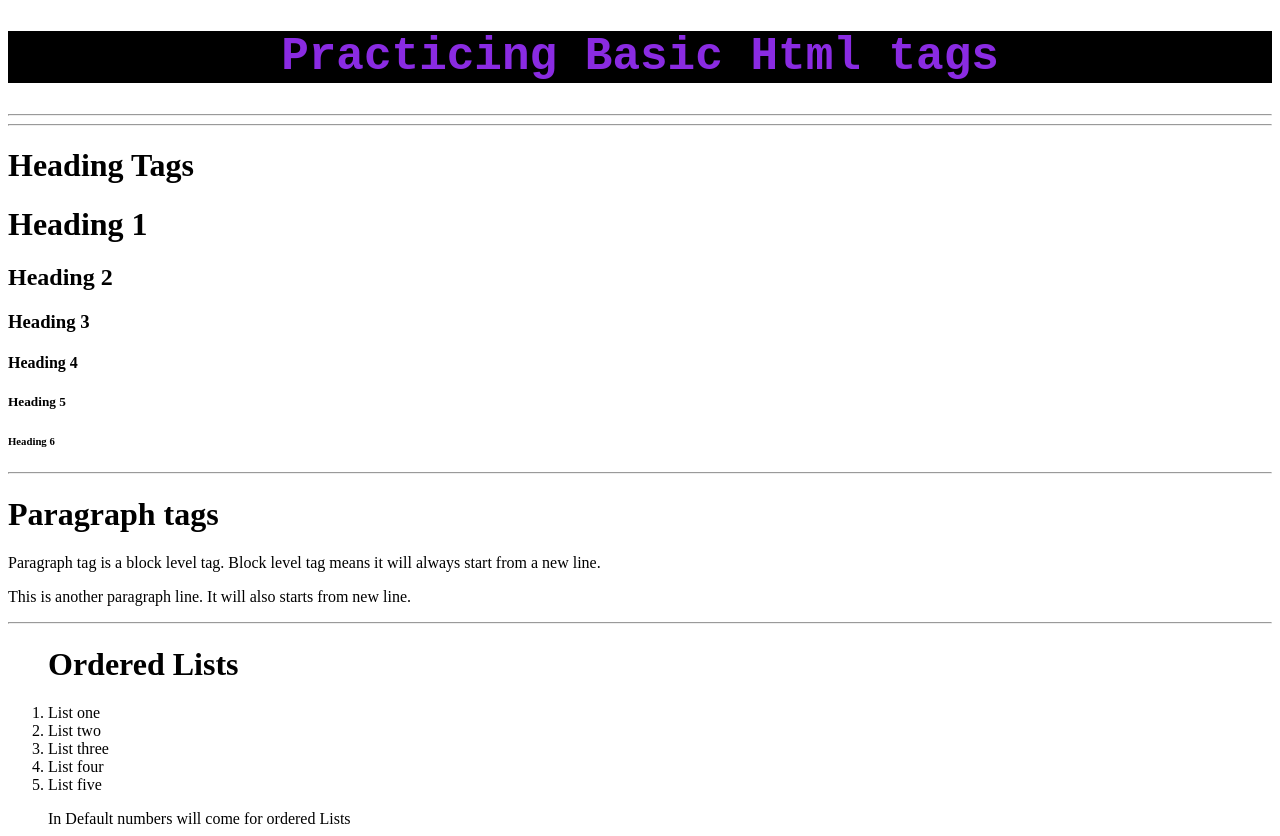
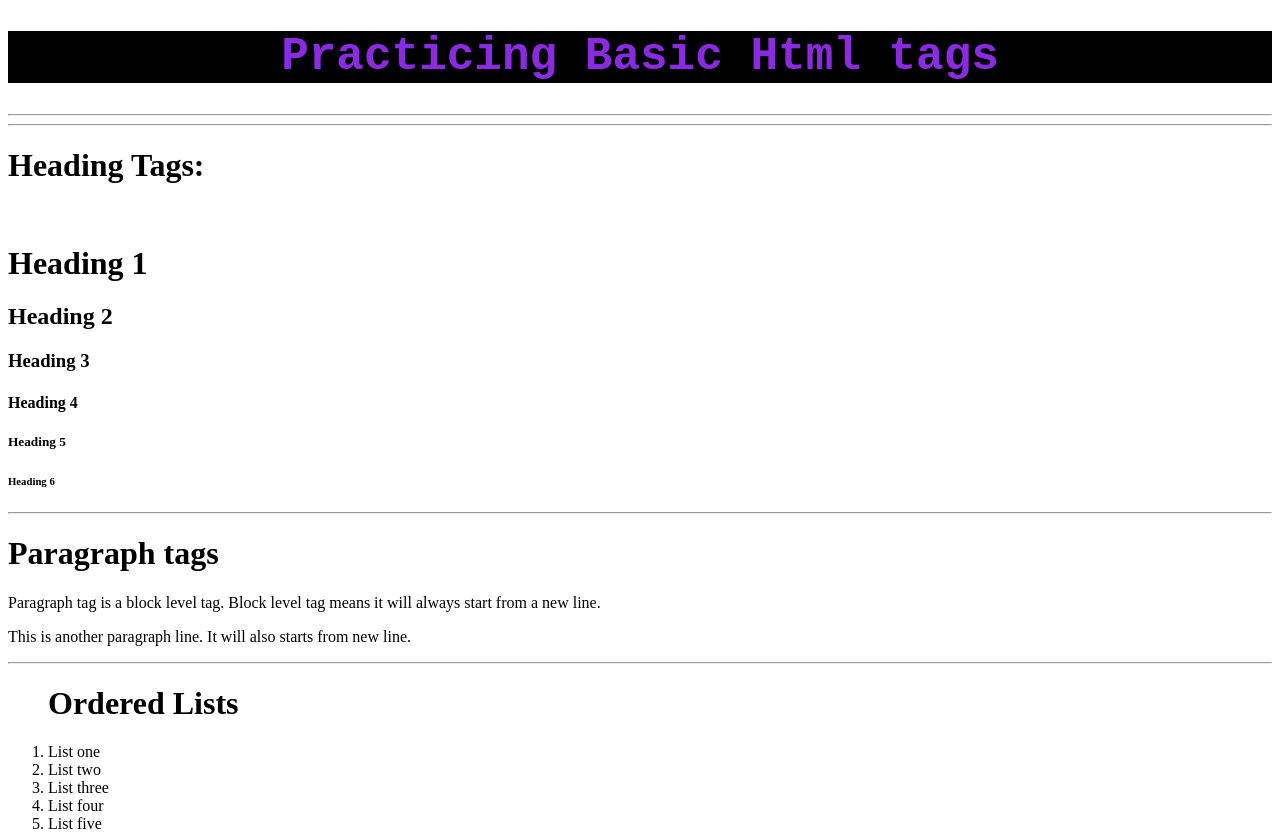
Before and after one commit to ShivaKumar7799/HTML-Important-Tags, a plain HTML site: page index.html in a window 1280 px wide. Shown: the top 836 px of the page. Drawn offline with Linux system fonts and the light colour scheme.

Commit message:
adding space in heading tag

```diff
--- a/index.html
+++ b/index.html
@@ -9,7 +9,7 @@
 <body>
         <h1 style="text-align: center;color: blueviolet;background-color: black; font-size: 46px; font-family: 'Courier New', Courier, monospace;"> Practicing Basic Html tags</h1>
         <!--  Heading tags--> <hr> <hr>
-        <h1> Heading Tags </h1>
+        <h1> Heading Tags: </h1> <br>
         <h1>Heading 1</h1>
         <h2>Heading 2</h2>
         <h3>Heading 3</h3>
```
